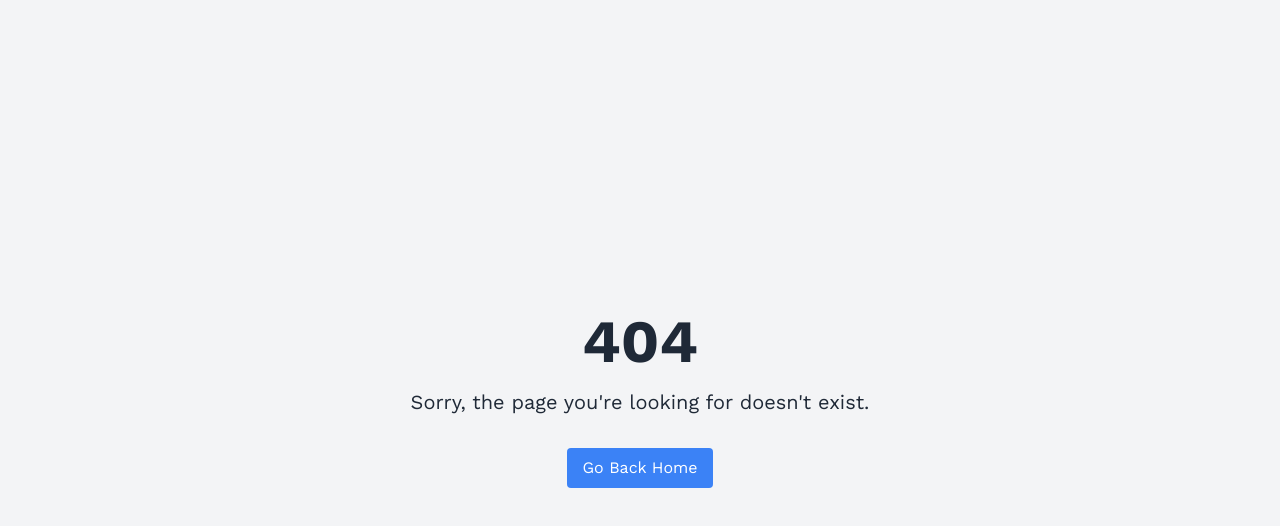
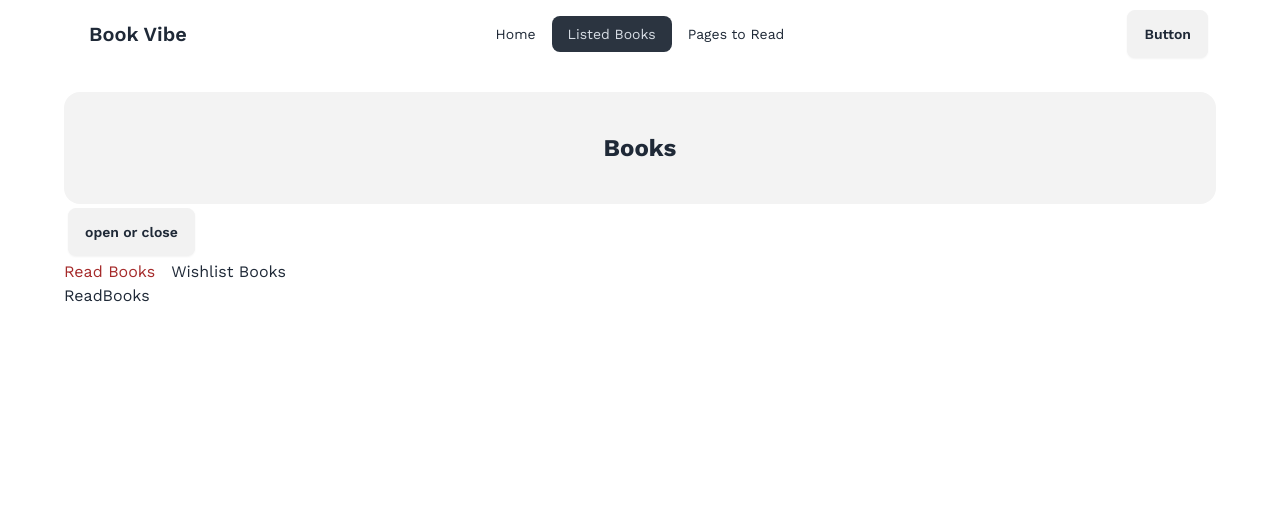
Before and after one commit to 8ad40n/book-review, a React (Vite) app: page /listedBooks/readBooks in a window 1280 px wide. Before the commit this address had no page. Shown: the top 526 px of the page. Built offline with nearby package versions, Linux system fonts and the light colour scheme; a web font is replaced by a local one.

Commit message:
Nested route

```diff
--- /dev/null
+++ b/src/components/ListedBooks/ListedBooks.css
@@ -0,0 +1,3 @@
+.active{
+    color: brown;
+}
--- a/src/components/ListedBooks/ListedBooks.jsx
+++ b/src/components/ListedBooks/ListedBooks.jsx
@@ -1,6 +1,28 @@
+import { NavLink, Outlet } from "react-router-dom";
+import './ListedBooks.css';
 
 export default function ListedBooks() {
   return (
-    <div>ListedBooks</div>
-  )
+    <div>
+      <h1 className="font-bold text-2xl py-10 bg-[#1313130D] text-center rounded-2xl mt-6">
+        Books
+      </h1>
+      <details className="dropdown">
+        <summary className="btn m-1">open or close</summary>
+        <ul className="menu dropdown-content bg-base-100 rounded-box z-[1] w-52 p-2 shadow">
+          <li>
+            <a>Item 1</a>
+          </li>
+          <li>
+            <a>Item 2</a>
+          </li>
+        </ul>
+      </details>
+      <div>
+        <NavLink to="/listedBooks/readBooks" className="mr-4">Read Books</NavLink>
+        <NavLink to="/listedBooks/wishList">Wishlist Books</NavLink>
+        <Outlet></Outlet>
+      </div>
+    </div>
+  );
 }
--- /dev/null
+++ b/src/components/Read Books/ReadBooks.jsx
@@ -0,0 +1,6 @@
+
+export default function ReadBooks() {
+  return (
+    <div>ReadBooks</div>
+  )
+}
--- /dev/null
+++ b/src/components/WishList Books/WishList.jsx
@@ -0,0 +1,6 @@
+
+export default function WishList() {
+  return (
+    <div>WishList</div>
+  )
+}
```
Also changed, not shown: src/main.jsx (+12 -0 lines), src/index.css (line endings or trailing spaces).
